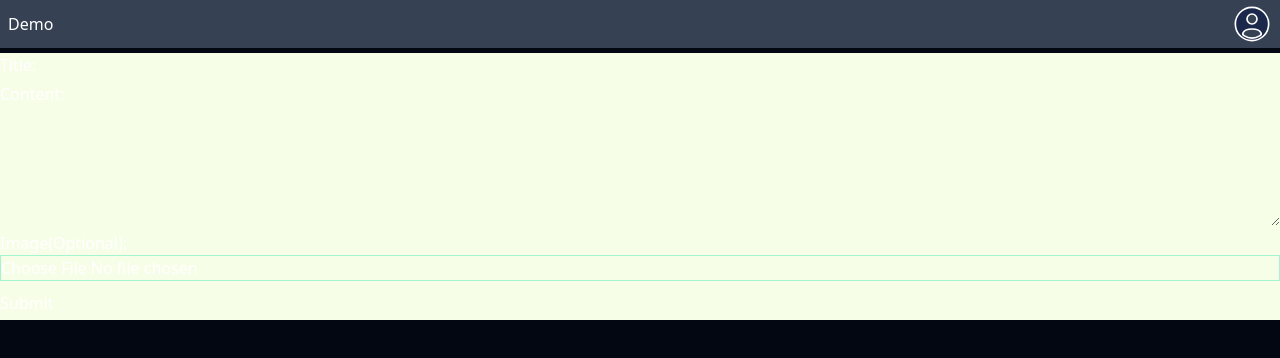
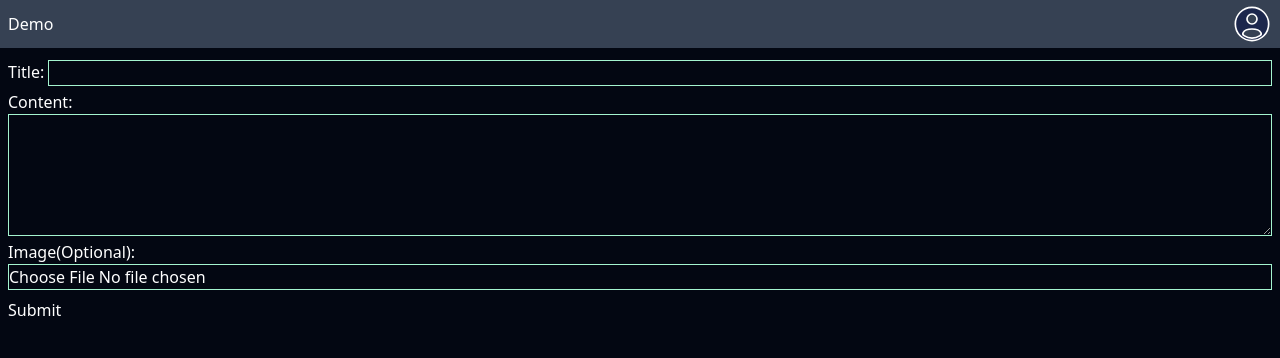
Before and after one commit to cch941270/react-fastapi-docker, a React (Vite) app in the folder frontend/: page /threads/create in a window 1280 px wide. Shown: the top 358 px of the page. Built offline with nearby package versions, Linux system fonts and the light colour scheme.

Commit message:
Style CreateDiscussionThreadForm

```diff
--- a/frontend/src/components/CreateDiscussionThreadForm.tsx
+++ b/frontend/src/components/CreateDiscussionThreadForm.tsx
@@ -27,20 +27,20 @@ export default function CreateDiscussionThreadForm() {
   }
 
   return (
-    <form className="mt-[5px] bg-lime-50" action={createDiscussionThread}>
-      <div className="flex my-[5px]">
+    <form className="p-2" action={createDiscussionThread}>
+      <div className="flex my-1">
         <label htmlFor="title">Title:</label>
-        <input type="text" name="title" className="w-full ml-[5px]" required />
+        <input type="text" name="title" className="w-full ml-1 border border-emerald-200" required />
       </div>
-      <div className="flex flex-col my-[5px]">
+      <div className="flex flex-col my-1">
         <label htmlFor="content">Content:</label>
-        <textarea name="content" rows={5} required />
+        <textarea name="content" rows={5} required className="border border-emerald-200" />
       </div>
-      <div className="flex flex-col my-[5px]">
+      <div className="flex flex-col my-1">
         <label htmlFor="image">Image(Optional):</label>
         <input type="file" name="image" className="border border-emerald-200" />
       </div>
-      <button className="my-[5px]">Submit</button>
+      <button className="my-1 cursor-pointer">Submit</button>
     </form>
   );
 }
```
